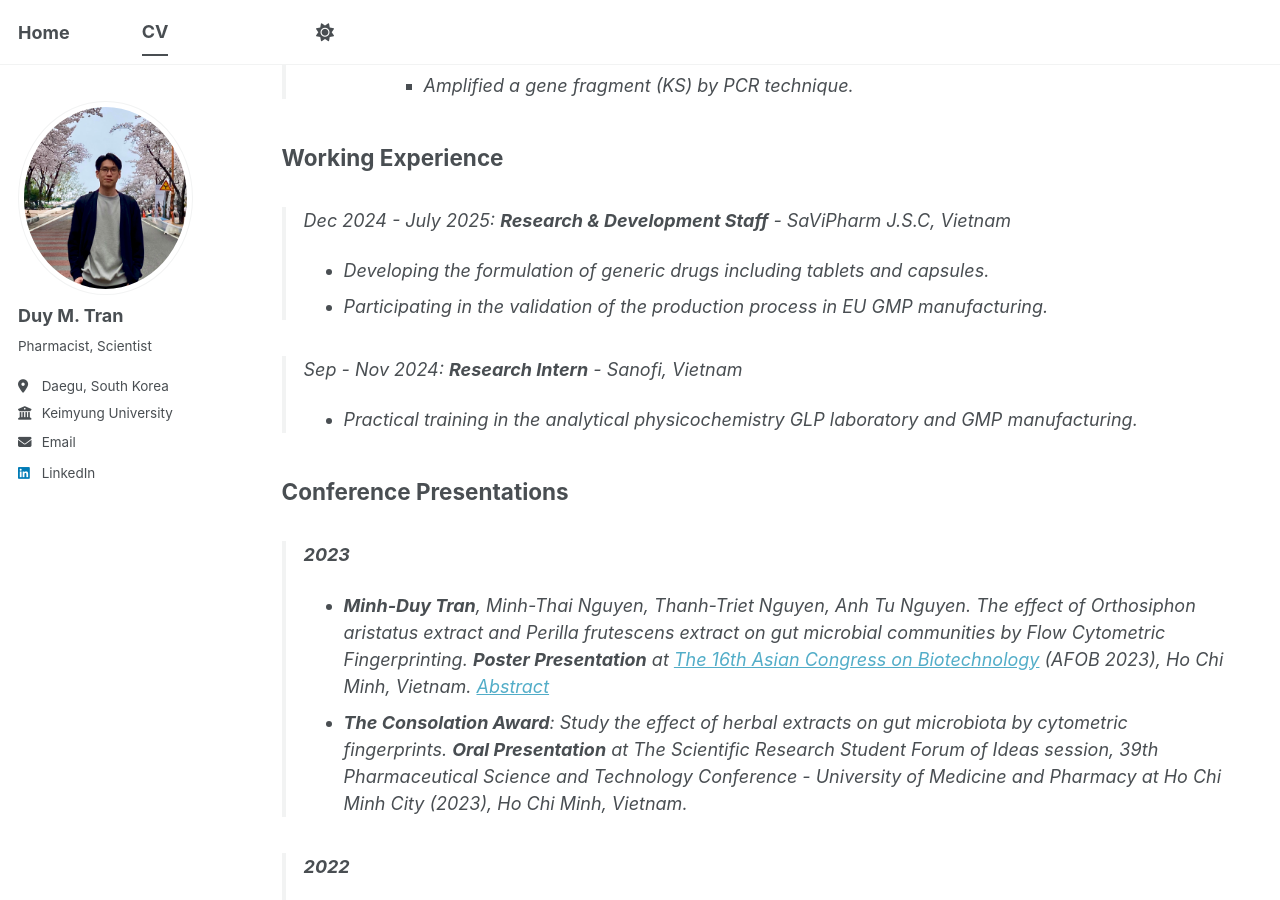
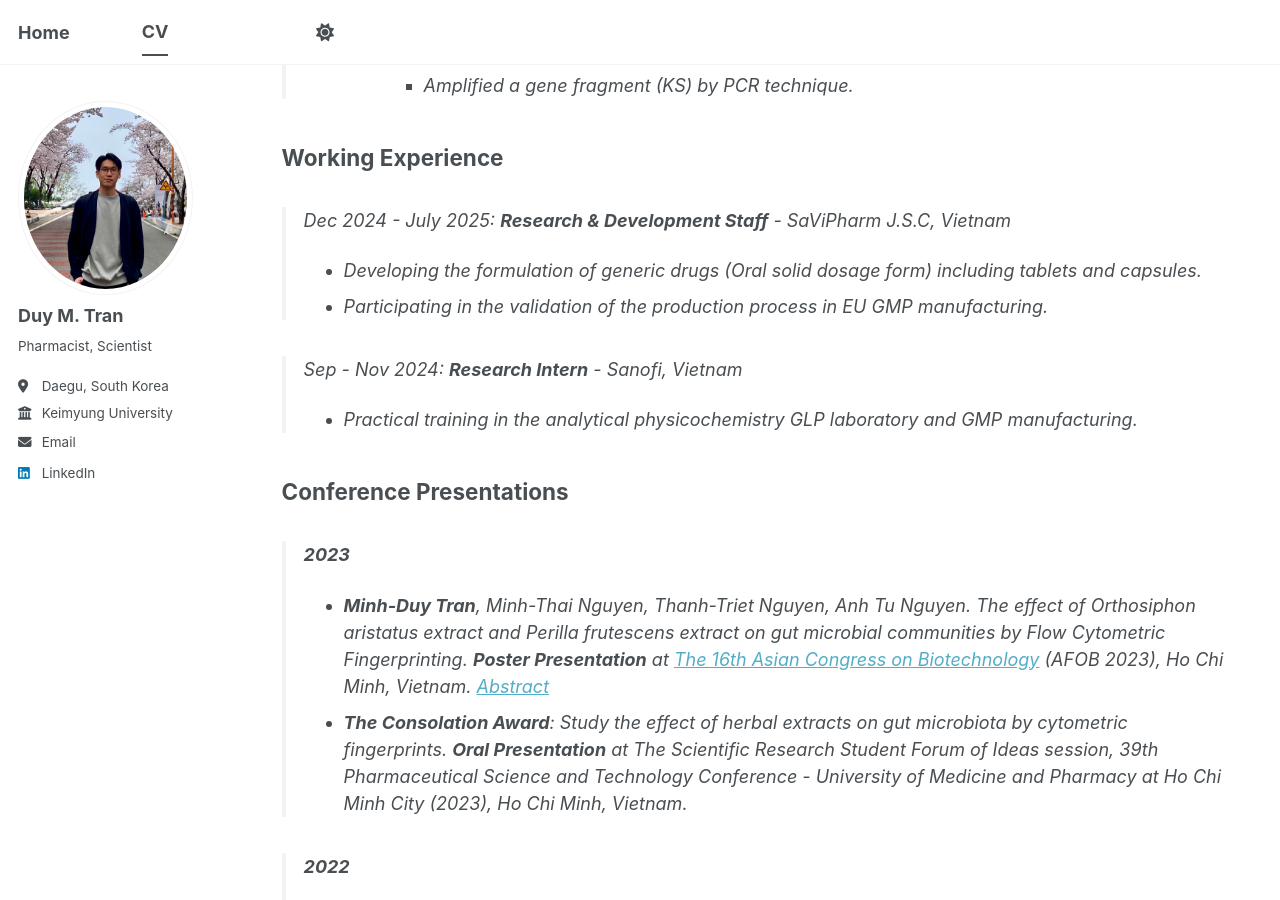
Before and after one commit to tranminhduy-git/tmduy.github.io, a Jekyll site: the page built from _pages/cv.md, in a window 1280 px wide and 900 px high, scrolled down 909 px. Built offline with Jekyll 4.4.1, drawn with Linux system fonts in a browser that asks for light colours; a script bundle is joined from its source files by our own code; library files that are not in the unit come from our copies.

Commit message:
Update cv.md

```diff
--- a/_pages/cv.md
+++ b/_pages/cv.md
@@ -35,7 +35,7 @@ compounds from marine sponges in Vietnam.
 ## Working Experience
 
 > Dec 2024 - July 2025: __Research & Development Staff__ - SaViPharm J.S.C, Vietnam
-  * Developing the formulation of generic drugs including tablets and capsules.
+  * Developing the formulation of generic drugs (Oral solid dosage form) including tablets and capsules.
   * Participating in the validation of the production process in EU GMP manufacturing.
 
 > Sep - Nov 2024: __Research Intern__ - Sanofi, Vietnam
```
